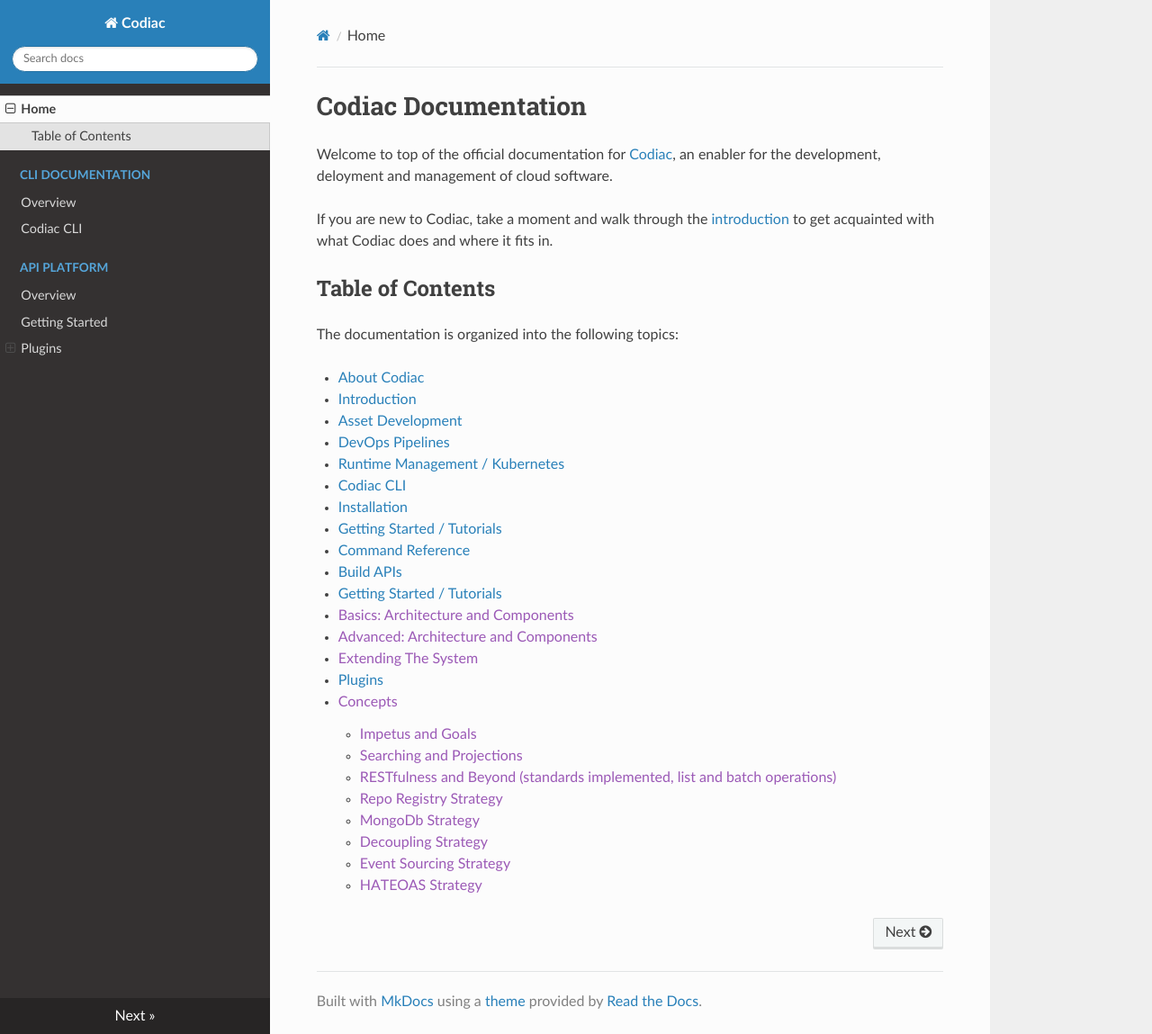
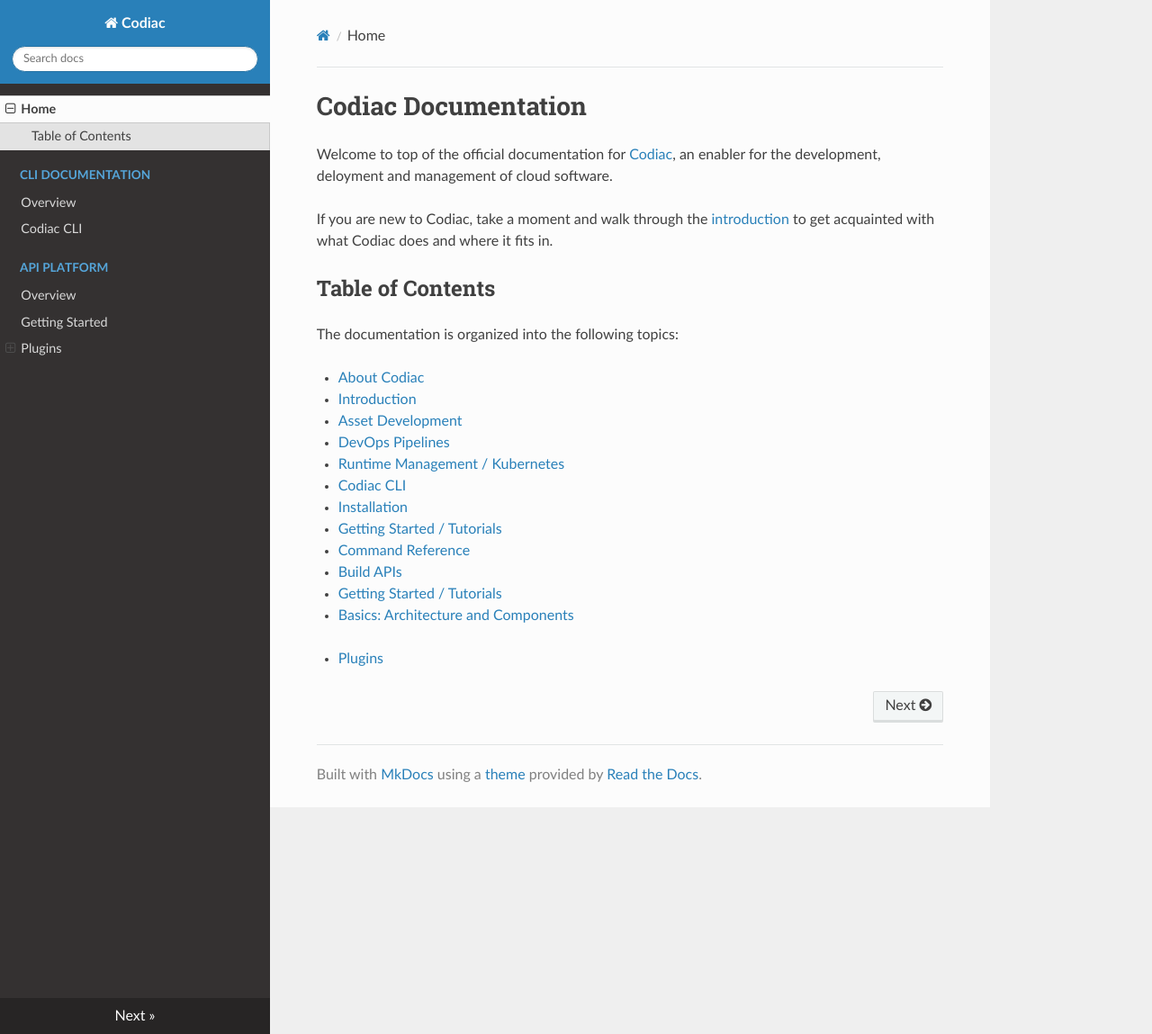
Before and after one commit to codiac-io/codiac-docs, an MkDocs documentation site: the page built from docs/index.md, in a window 1280 px wide and 1149 px high. Shown: the whole window at 90% size. Built offline with MkDocs 1.6.1, drawn with Linux system fonts in a browser that asks for light colours; nearby versions of some CDN libraries.

```diff
--- a/docs/index.md
+++ b/docs/index.md
@@ -24,17 +24,8 @@ The documentation is organized into the following topics:
 * [Build APIs](./api-base/index.md)
 
   * [Getting Started / Tutorials](./api-base/getting-started/index.md)
-  * [Basics: Architecture and Components]()
-  * [Advanced: Architecture and Components]()
-  * [Extending The System]()
+  * [Basics: Architecture and Components](./api-base/basics/index.md)
+  <!-- * [Advanced: Architecture and Components]() -->
+  <!-- * [Concepts](./api-base/concepts/index.md) -->
+  <!-- * [Extending The System]() -->
   * [Plugins](./api-base/plugins/index.md)
-
-* [Concepts]()
-    * [Impetus and Goals]()
-    * [Searching and Projections]()
-    * [RESTfulness and Beyond (standards implemented, list and batch operations)]()
-    * [Repo Registry Strategy]()
-    * [MongoDb Strategy]()
-    * [Decoupling Strategy]()
-    * [Event Sourcing Strategy]()
-    * [HATEOAS Strategy]()
```
Also changed, not shown: docs/api-base/concepts/index.md (added, +12 -0 lines), docs/api-base/index.md (+9 -0 lines).
